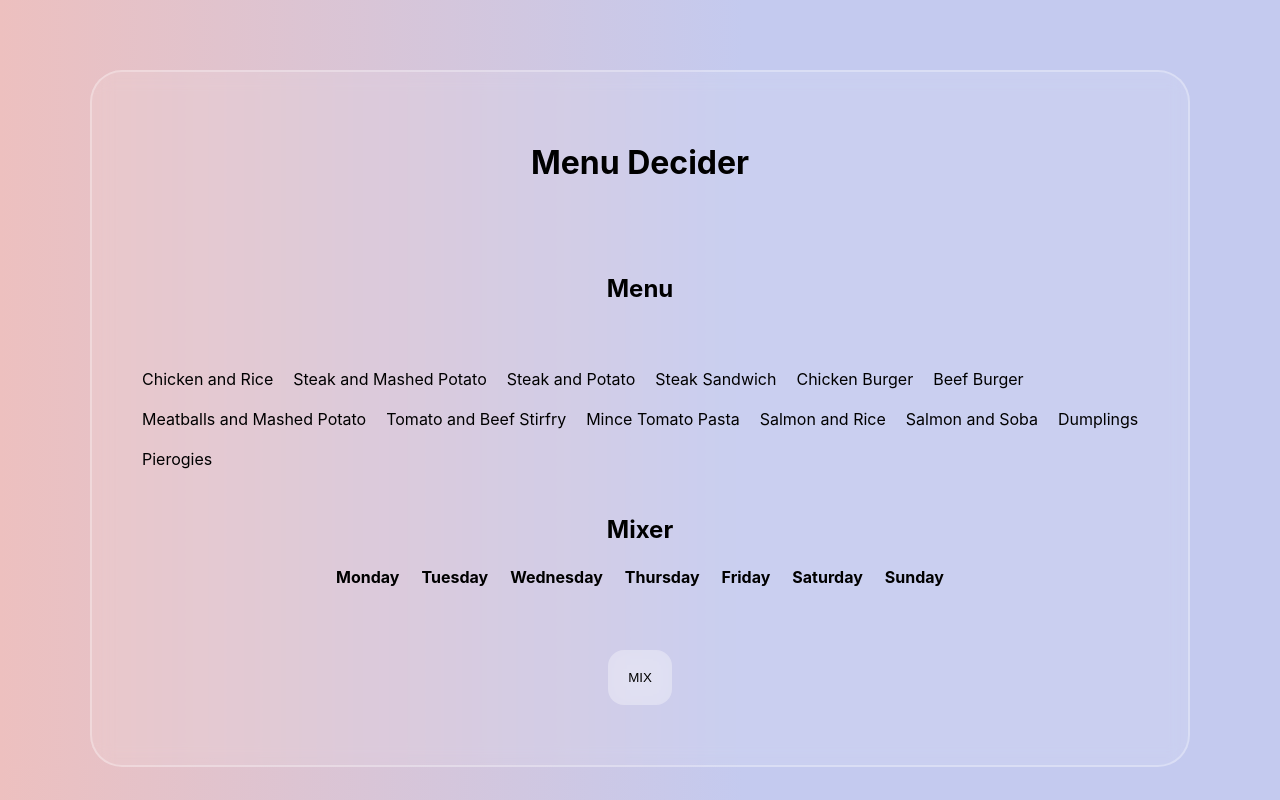
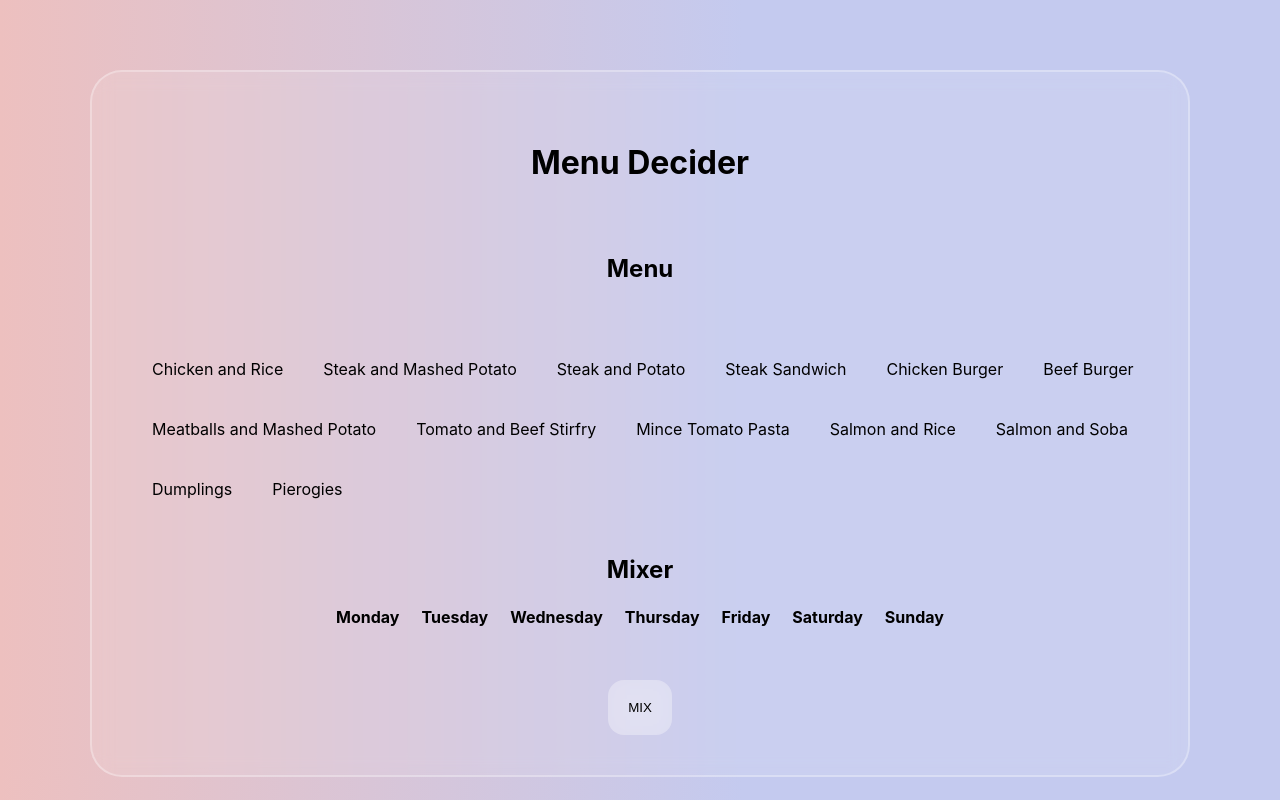
Before and after one commit to donnyha/portfolio, a React (Create React App) app in the folder menu/: page / in a window 1280 px wide. Built offline with nearby package versions, Linux system fonts and the light colour scheme.

Commit message:
all styles applied

```diff
--- a/menu/src/styles/App.css
+++ b/menu/src/styles/App.css
@@ -1,7 +1,7 @@
 h1 {
   text-align: center;
   padding-top: 50px;
-  padding-bottom: 50px;
+  padding-bottom: 30px;
 }
 
 #wrapper {
@@ -40,7 +40,7 @@ h2 {
 
 #food-list li {
   display: inline-block;
-  margin: 10px;
+  margin: 20px;
 }
 
 table {
@@ -48,7 +48,6 @@ table {
   margin-left: auto;
   margin-right: auto;
   text-align: center;
-  padding-bottom: 10px;
 }
 
 table th,
@@ -70,7 +69,7 @@ button {
   border-radius: 1rem;
   padding: 20px;
   transition: 0.3s ease-in-out;
-  margin-bottom: 50px;
+  margin-bottom: 30px;
 }
 
 button:hover {
```
